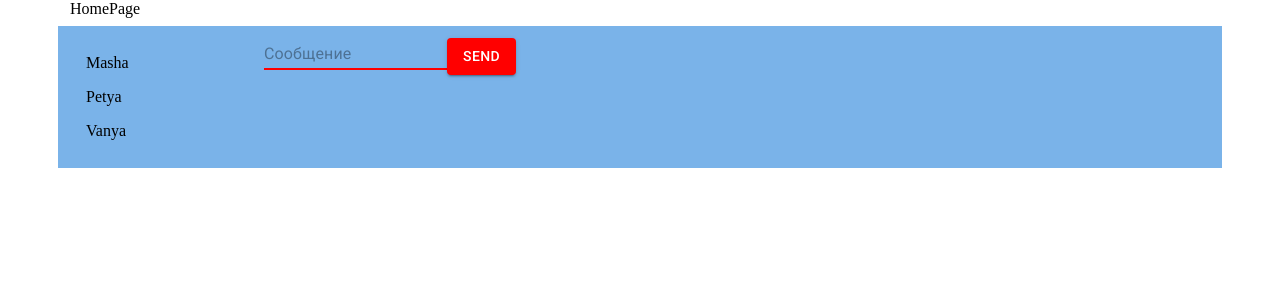
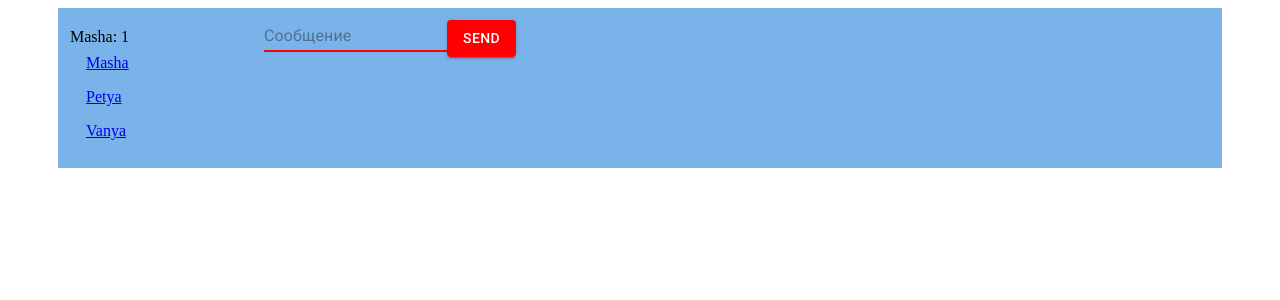
Before and after one commit to dashabobrova/myreact, a React (Create React App) app: page /chatpage/1 in a window 1280 px wide. Shown: the top 300 px of the page. Built offline with nearby package versions, Linux system fonts and the light colour scheme.

Commit message:
Adding chats id in url

```diff
--- a/src/App.js
+++ b/src/App.js
@@ -1,17 +1,31 @@
 import './App.scss';
 import { HomePage } from './pages/HomePage/HomePage';
-/* import React from 'react';
-import { MessageList } from './components/MessageList/MessageList';
-import { MessageForm } from './components/MessageForm/MessageForm.jsx';
-import { useAddMessage } from './hooks/useAddMessage/useAddMessage';
-import { useBotMessage } from './hooks/useBotMessage/useBotMessage';
-import { ChatList } from './components/ChatList/ChatList'; */
-/* import Grid from '@material-ui/core/Grid';
-import { createTheme, ThemeProvider } from '@material-ui/core'; */
+import { Switch, Route } from 'react-router-dom';
+import { Profile } from './pages/Profile/Profile';
+import { ChatPage } from './pages/ChatPage/ChatPage';
 
 const App = () => {
   return (
-    <HomePage/>
+    <>
+    <Switch>
+      <Route path='/chatpage'>
+          <ChatPage/>
+      </Route>
+
+      <Route path='/profile'>
+          <Profile/>
+      </Route>
+
+      <Route exact path="/">
+          <HomePage />
+        </Route>
+
+        <Route>
+          <h3>Page not found</h3>
+        </Route>
+
+  </Switch>
+</>
   );
 }
 
--- a/src/components/ChatItem/ChatItem.jsx
+++ b/src/components/ChatItem/ChatItem.jsx
@@ -1,6 +1,6 @@
 import React from "react";
 import ListItem from '@material-ui/core/ListItem';
-import {number, shape, string} from 'prop-types';
+import {shape, string} from 'prop-types';
 
 export const ChatItem = (props) => {
     return (
@@ -10,7 +10,7 @@ export const ChatItem = (props) => {
 
 ChatItem.propTypes = {
     chat: shape ({
-        id: number.isRequired,
+        id: string.isRequired,
         name: string.isRequired,
     }).isRequired,
 }
--- a/src/components/ChatList/ChatList.jsx
+++ b/src/components/ChatList/ChatList.jsx
@@ -1,23 +1,29 @@
 import React, { useState } from "react";
 import { ChatItem } from "../ChatItem/ChatItem";
 import { List } from "@material-ui/core";
+import { Link } from 'react-router-dom';
+import { Chat } from "../../pages/Chat/Chat";
+import { Route } from "react-router-dom";
 
 export const ChatList = () => {
     const [chatList] = useState([
-        // setChatList (сеттер) пока не пишу, т.к. список пока не несет никакой функциональности
-        {id:1, name:'Masha'},
-        {id:2, name:'Petya'},
-        {id:3, name:'Vanya'}
+        {id:'1', name:'Masha'},
+        {id:'2', name:'Petya'},
+        {id:'3', name:'Vanya'}
     ])
 
     return (
         <List>
 
+        <Route path='/chatpage/:chatId'>
+            <Chat chatList={chatList}/>
+        </Route>
+
            {
                 chatList.map((chat) =>
-
-                        <ChatItem key={chat.id} chat={chat}></ChatItem>
-
+                        <Link to={`/chatpage/${chat.id}`} key={chat.id}>
+                            <ChatItem chat={chat}></ChatItem>
+                        </Link>
                 )
            }
 
--- a/src/pages/Chat/Chat.jsx
+++ b/src/pages/Chat/Chat.jsx
@@ -1,7 +1,19 @@
 import React from "react";
+import { useParams } from "react-router-dom";
 
-export const Chat = (props) => {
+export const Chat = ({chatList}) => {
+    const {chatId} = useParams();
+
+    /* console.log(chatList); */
+
+    const currentChat = chatList.find(({id}) => id === chatId);
+
     return (
-        <div>Chat</div>
+        <div>
+            {/* Chat: {chatId} */}
+            <p>
+                {currentChat.name}: {currentChat.id}
+            </p>
+        </div>
     )
 }
--- a/src/pages/ChatPage/ChatPage.jsx
+++ b/src/pages/ChatPage/ChatPage.jsx
@@ -8,7 +8,7 @@ import { useAddMessage } from "../../hooks/useAddMessage/useAddMessage";
 import { useBotMessage } from "../../hooks/useBotMessage/useBotMessage";
 
 export const ChatPage = (props) => {
-    const userName = 'Mary';
+    const userName = 'Me';
     const botName = 'bot';
 
     const [messageList, text, { setMessageList, setText, onSubmit } ]  = useAddMessage(userName);
--- a/src/pages/HomePage/HomePage.jsx
+++ b/src/pages/HomePage/HomePage.jsx
@@ -1,19 +1,14 @@
 import React from "react";
-import { Switch, Route } from 'react-router-dom';
-import { Profile } from '../Profile/Profile';
-import { ChatPage } from '../ChatPage/ChatPage';
+import { Link } from 'react-router-dom';
 
 export const HomePage = (props) => {
     return (
         <div>HomePage
-            <Switch>
-                <Route path='/chatpage'>
-                    <ChatPage/>
-                </Route>
-                <Route path='/profile'>
-                    <Profile/>
-                </Route>
-            </Switch>
+            <ul>
+                <li><Link to='/chatpage'>chats</Link></li>
+                <li><Link to='/profile'>profile</Link></li>
+            </ul>
+
         </div>
     )
 }
```
Lines whose indentation alone changed are shown as unchanged.
